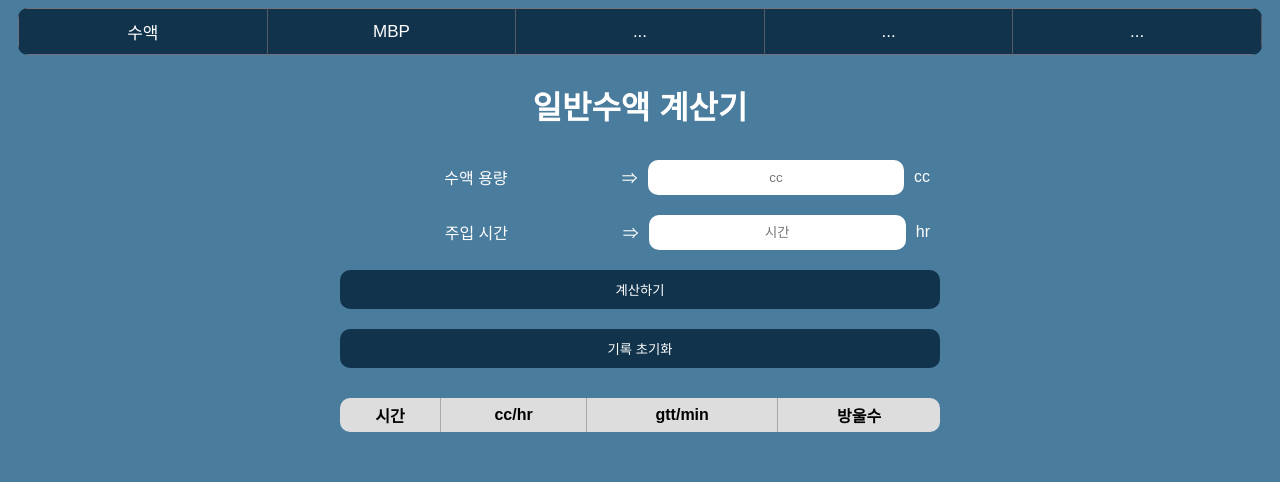
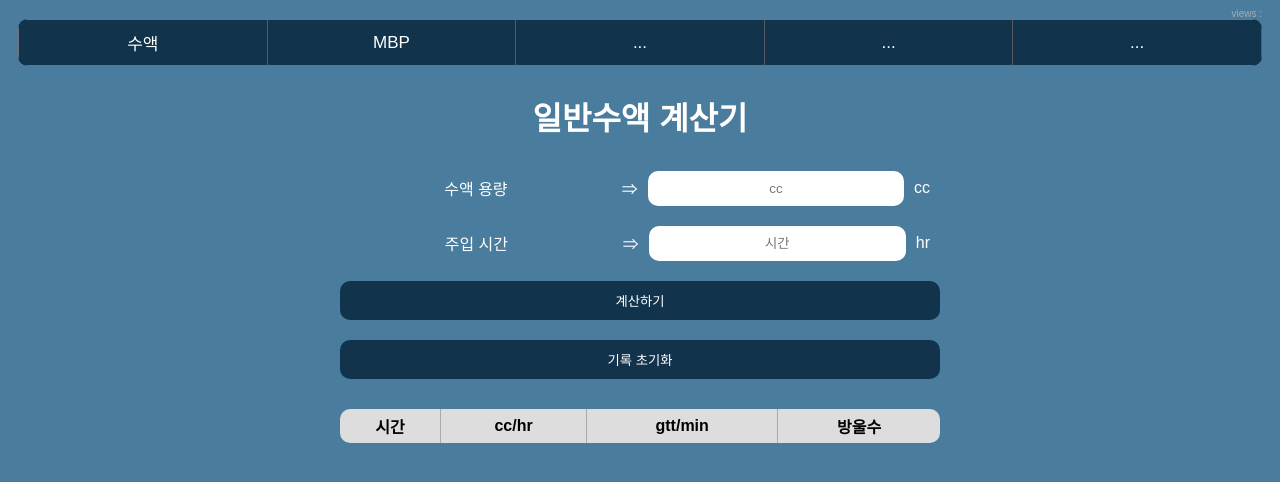
Before and after one commit to hsjin500/MBP_calculator, a website: page index.html in a window 1280 px wide. Drawn offline with Linux system fonts and the light colour scheme; no server answers.

Commit message:
fix : 조회수 글자 표기

```diff
--- a/css/index.css
+++ b/css/index.css
@@ -190,7 +190,7 @@ table thead tr:first-child th {
     border-top: none;  /* 위쪽 테두리를 없앱니다. */
 }
 
-#viewCount, #viewCount span {
+.views_div, #viewCount {
     color: #aaa;
     text-align: right;
     font-size: 10px;
--- a/index.html
+++ b/index.html
@@ -12,7 +12,7 @@
 </head>
 
 <body>
-    <div id="viewCount"></div>
+    <div class="views_div">views : <div id="viewCount"></div></div>
     <div class="tab">
         <button class="tablinks" onclick="openTab(event, 'fluid')">수액</button>
         <button class="tablinks" onclick="openTab(event, 'MBP')">MBP</button>
```
